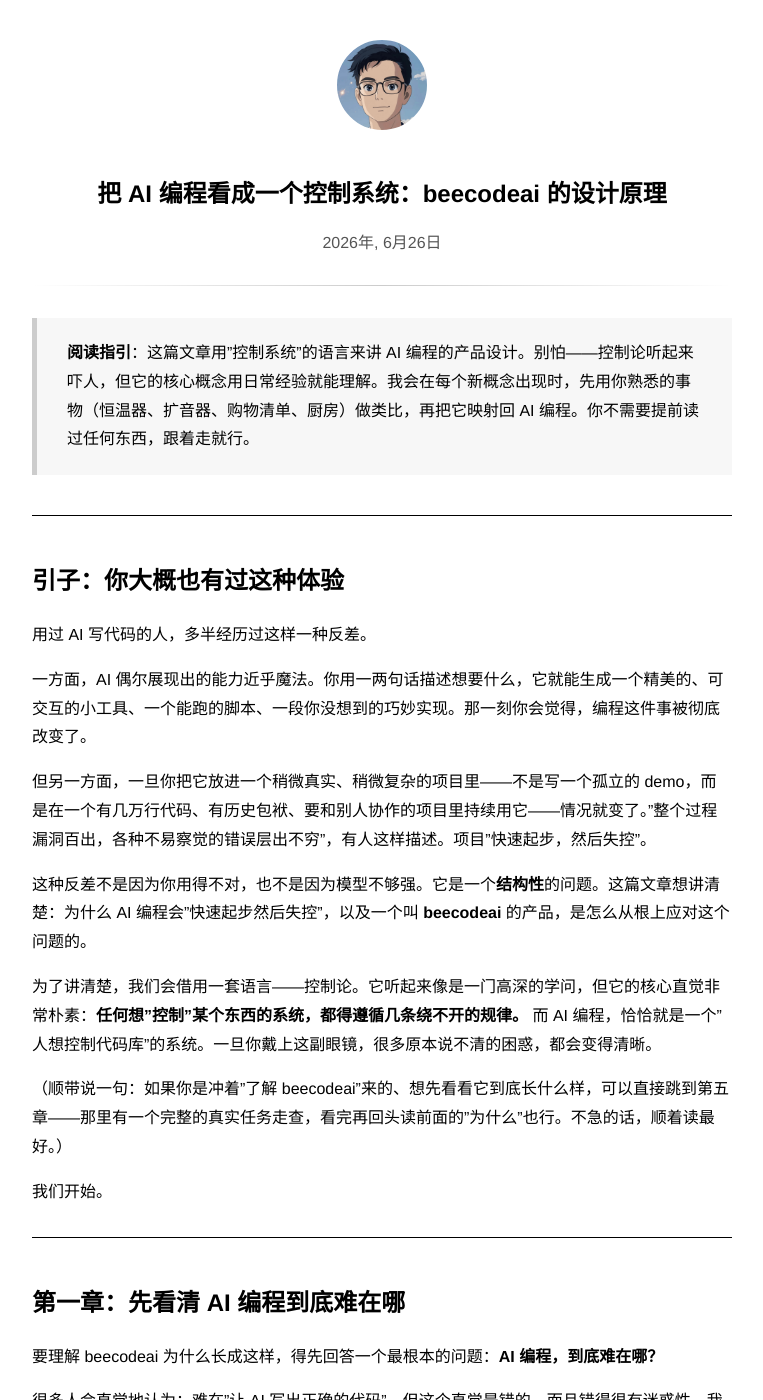
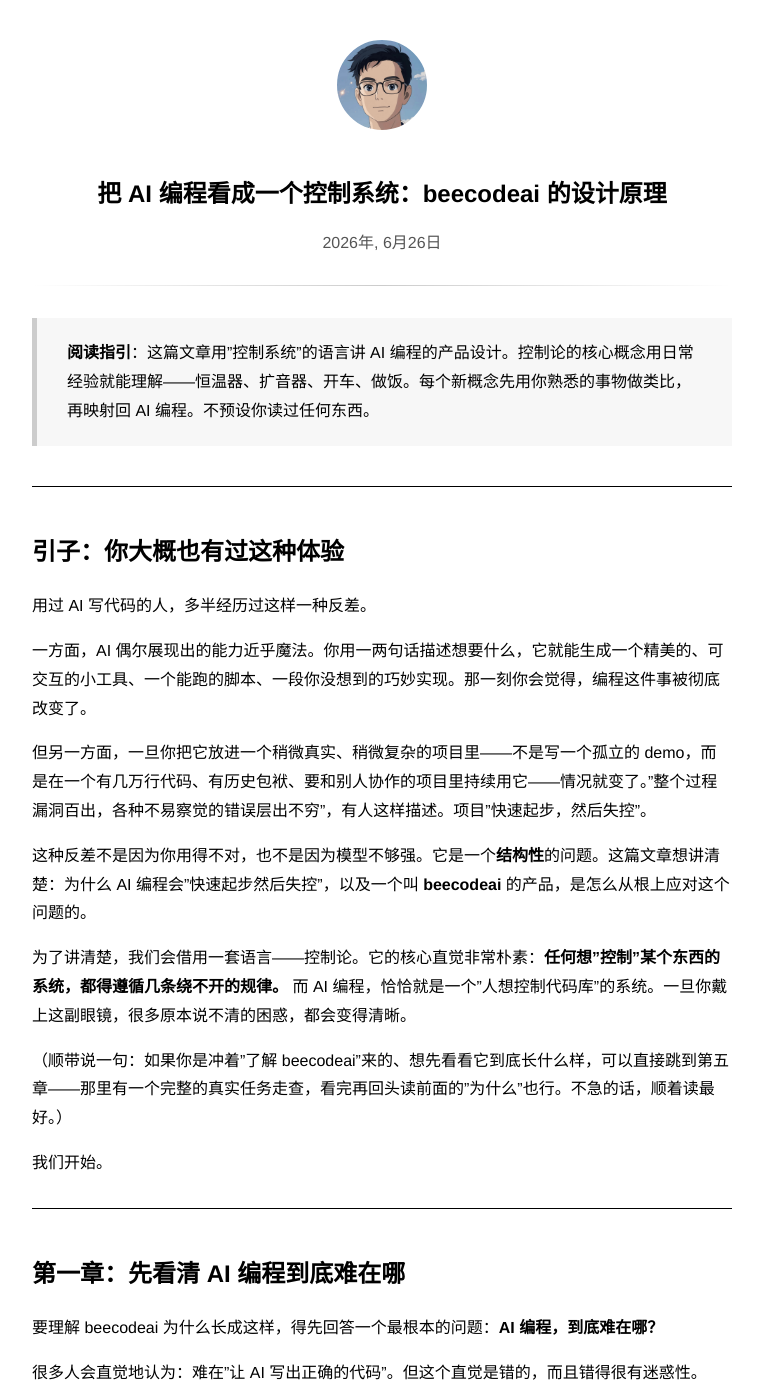
Before and after one commit to guyskk/guyskk.github.io, a Jekyll site: the page built from _posts/2026-06-26-ai-coding-control-system.md, in a window 1280 px wide and 1400 px high. Shown: the whole window, without its empty margins (258-1021 px from the left). Built offline with Jekyll 4.4.1, drawn with Linux system fonts in a browser that asks for light colours; comment, search, counter and statistics services are not loaded; some of the changed text lies outside the part shown.

Commit message:
style: 删除安抚性/凑字数文字,措辞改干脆——回应 Boss 反馈
删掉全文 7 处情绪化安抚文字:
- 阅读指引: '别怕——控制论听起来吓人,但...' → 直接说核心概念用日常经验能理解
- 引子: '听起来像一门高深的学问,但...' → 删
- '我们慢慢来' / '我们慢慢讲' → 删
- '不必记公式,理解意思就行' → 删
- '听起来技术,但...' / '听起来不那么工程,但...' → 删

```diff
--- a/_posts/2026-06-26-ai-coding-control-system.md
+++ b/_posts/2026-06-26-ai-coding-control-system.md
@@ -2,7 +2,7 @@
 title: "把 AI 编程看成一个控制系统：beecodeai 的设计原理"
 ---
 
-> **阅读指引**：这篇文章用"控制系统"的语言来讲 AI 编程的产品设计。别怕——控制论听起来吓人，但它的核心概念用日常经验就能理解。我会在每个新概念出现时，先用你熟悉的事物（恒温器、扩音器、购物清单、厨房）做类比，再把它映射回 AI 编程。你不需要提前读过任何东西，跟着走就行。
+> **阅读指引**：这篇文章用"控制系统"的语言讲 AI 编程的产品设计。控制论的核心概念用日常经验就能理解——恒温器、扩音器、开车、做饭。每个新概念先用你熟悉的事物做类比，再映射回 AI 编程。不预设你读过任何东西。
 
 ---
 
@@ -16,7 +16,7 @@
 
 这种反差不是因为你用得不对，也不是因为模型不够强。它是一个**结构性**的问题。这篇文章想讲清楚：为什么 AI 编程会"快速起步然后失控"，以及一个叫 **beecodeai** 的产品，是怎么从根上应对这个问题的。
 
-为了讲清楚，我们会借用一套语言——控制论。它听起来像是一门高深的学问，但它的核心直觉非常朴素：**任何想"控制"某个东西的系统，都得遵循几条绕不开的规律。** 而 AI 编程，恰恰就是一个"人想控制代码库"的系统。一旦你戴上这副眼镜，很多原本说不清的困惑，都会变得清晰。
+为了讲清楚，我们会借用一套语言——控制论。它的核心直觉非常朴素：**任何想"控制"某个东西的系统，都得遵循几条绕不开的规律。** 而 AI 编程，恰恰就是一个"人想控制代码库"的系统。一旦你戴上这副眼镜，很多原本说不清的困惑，都会变得清晰。
 
 （顺带说一句：如果你是冲着"了解 beecodeai"来的、想先看看它到底长什么样，可以直接跳到第五章——那里有一个完整的真实任务走查，看完再回头读前面的"为什么"也行。不急的话，顺着读最好。）
 
@@ -28,7 +28,7 @@
 
 要理解 beecodeai 为什么长成这样，得先回答一个最根本的问题：**AI 编程，到底难在哪？**
 
-很多人会直觉地认为：难在"让 AI 写出正确的代码"。但这个直觉是错的，而且错得很有迷惑性。我们慢慢来。
+很多人会直觉地认为：难在"让 AI 写出正确的代码"。但这个直觉是错的，而且错得很有迷惑性。
 
 ### 一个帮你理解的类比：恒温器
 
@@ -143,7 +143,7 @@
 
 ### 一个反直觉但极其关键的道理
 
-接下来这条道理，是整个 beecodeai 设计的"信心来源"，但它有点反直觉，我们慢慢讲。
+接下来这条道理，是整个 beecodeai 设计的"信心来源"，但它有点反直觉。
 
 回到恒温器。假设你有两个选择：
 
@@ -154,7 +154,7 @@
 
 答案有点反直觉：**只要暖气不是太烂（能制热就行），选择 B 的效果远好于选择 A。** 因为决定温度稳不稳的，主要不是"暖气有多猛"，而是"你能不能及时、准确地知道当前温度，并据此调整"。哪怕暖气普通，只要温度计准、反馈及时，房间也能稳稳停在 24 度。
 
-这个道理在工程学里有一条精确的表述（不必记公式，理解意思就行）：
+这个道理在工程学里有一条精确的表述：
 
 > 在一个有反馈的系统里，输出的准确度，主要由**反馈环节**决定，而不太依赖于**生成环节**本身的好坏。
 
@@ -305,7 +305,7 @@
 
 在 beecodeai 里，任务上发生的任何事——你评论了一句、改了标题、加了个标签、分配了一个 AI、AI 完成了一步——都被记录成一条**不可更改的"事件"**，按时间顺序排成一条流。任务的当前状态，就是这条事件流的"汇总"。
 
-这个设计叫"事件溯源"，听起来技术，但道理很朴素，可以用**银行流水**来理解。
+这个设计叫"事件溯源"，道理很朴素，可以用**银行流水**来理解。
 
 你的银行账户"现在有多少钱"，其实是从你开户以来每一笔存入、取出"汇总"出来的。银行不会只存一个"当前余额"然后覆盖它——它存的是**所有交易记录**（事件流），余额是从记录里算出来的。为什么这么做？因为交易记录**可追溯**（你能查到每一笔钱哪来的）、**不可篡改**、**出了问题能对账**。
 
@@ -400,7 +400,7 @@
 
 **"下一步做什么"这个判断，不在系统的流程引擎里，而在人和 AI 当下的即时判断里。** 系统只负责一件事：**把发生了的事可靠地记录下来、送到该看的人面前。** 它不替你做决定，它保证你的决定能落地、能追溯、能让相关方都看到。
 
-这就是"涌现式编排"——流程不是预先写好的轨道，而是在实际工作里，由参与者的判断即时"长"出来的。它听起来不那么"工程"，但它能吸收的复杂度，远超任何预定义的引擎。
+这就是"涌现式编排"——流程不是预先写好的轨道，而是在实际工作里，由参与者的判断即时"长"出来的。它不那么"工程"，但能吸收的复杂度，远超任何预定义的引擎。
 
 ### 极简的另一个理由：省下最稀缺的资源
 
```
